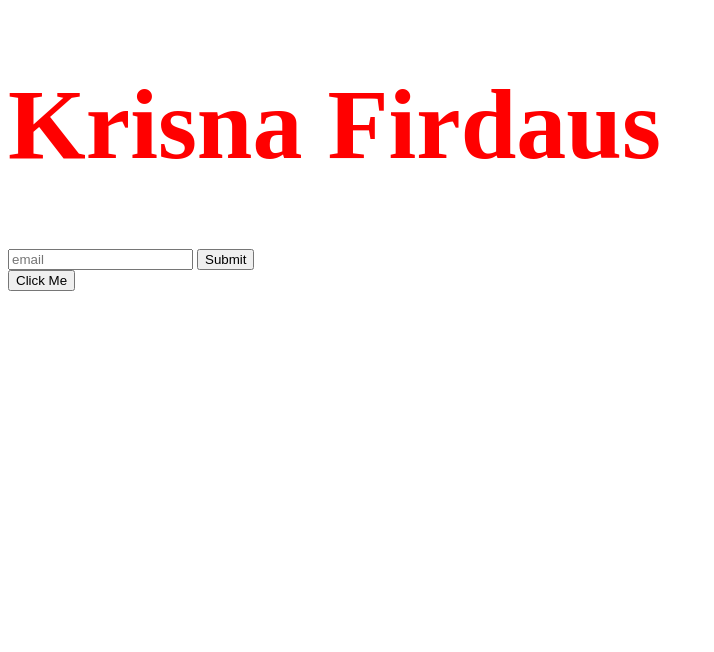
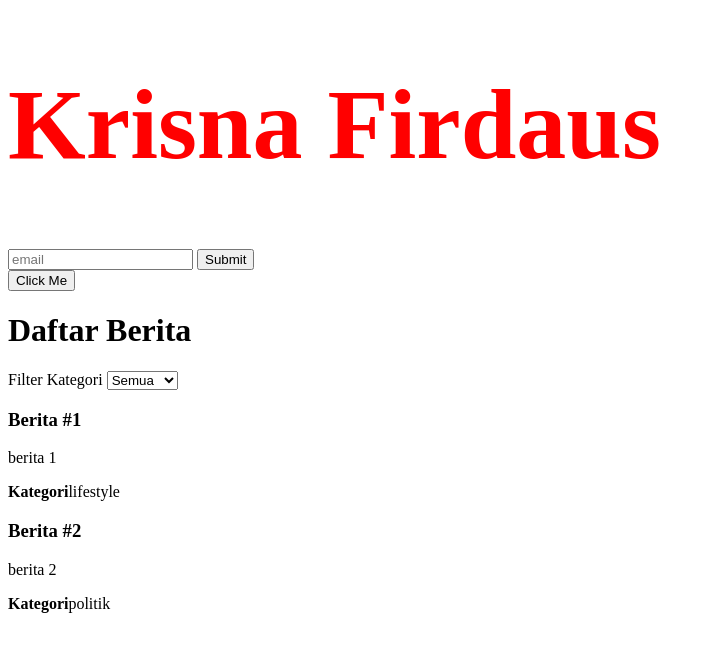
Before and after one commit to krisnafirdaus/dom-html-learning, a plain HTML site: page index.html in a window 1280 px wide. Shown: the whole page, without its empty margins (0-714 px from the left). Drawn offline with Linux system fonts and the light colour scheme.

Commit message:
add berita filter

```diff
--- a/index.html
+++ b/index.html
@@ -15,6 +15,19 @@
 		</form>
 
 		<button id="click-me">Click Me</button>
+
+		<div>
+			<h1>Daftar Berita</h1>
+
+			<label for="filter-kategori">Filter Kategori</label>
+			<select id="filter-kategori">
+					<option value="all">Semua</option>
+					<option value="lifestyle">Lifestyle</option>
+					<option value="politik">Politik</option>
+			</select>
+
+			<div id="daftar-berita"></div>
+		</div>
 	</div>
 	<script src="index.js"></script>
 </body>
--- a/index.js
+++ b/index.js
@@ -54,3 +54,40 @@ function clickMe(){
 }
 
 document.getElementById("click-me").addEventListener("click", clickMe)
+
+let dataBerita = [
+	{
+		id: 1,
+		isi: "berita 1",
+		kategori: "lifestyle"
+	},
+	{
+		id: 2,
+		isi: "berita 2",
+		kategori: "politik"
+	}
+]
+
+function tampilkanBerita(filter= "all"){
+	const daftarBerita = document.getElementById('daftar-berita');
+	daftarBerita.innerHTML = ''
+
+	dataBerita.forEach(element => {
+		if(filter === 'all' || element.kategori === filter){
+			const beritaElement = document.createElement('div');
+			beritaElement.className = 'berita-item'
+			beritaElement.innerHTML = `
+				<h3>Berita #${element.id}</h3>
+				<p>${element.isi}</p>
+				<p><strong>Kategori</strong>${element.kategori}</p>
+			`;
+			daftarBerita.appendChild(beritaElement)
+		}
+	});
+}
+
+document.getElementById('filter-kategori').addEventListener('change', function(){
+	tampilkanBerita(this.value)
+})
+
+tampilkanBerita();
```
